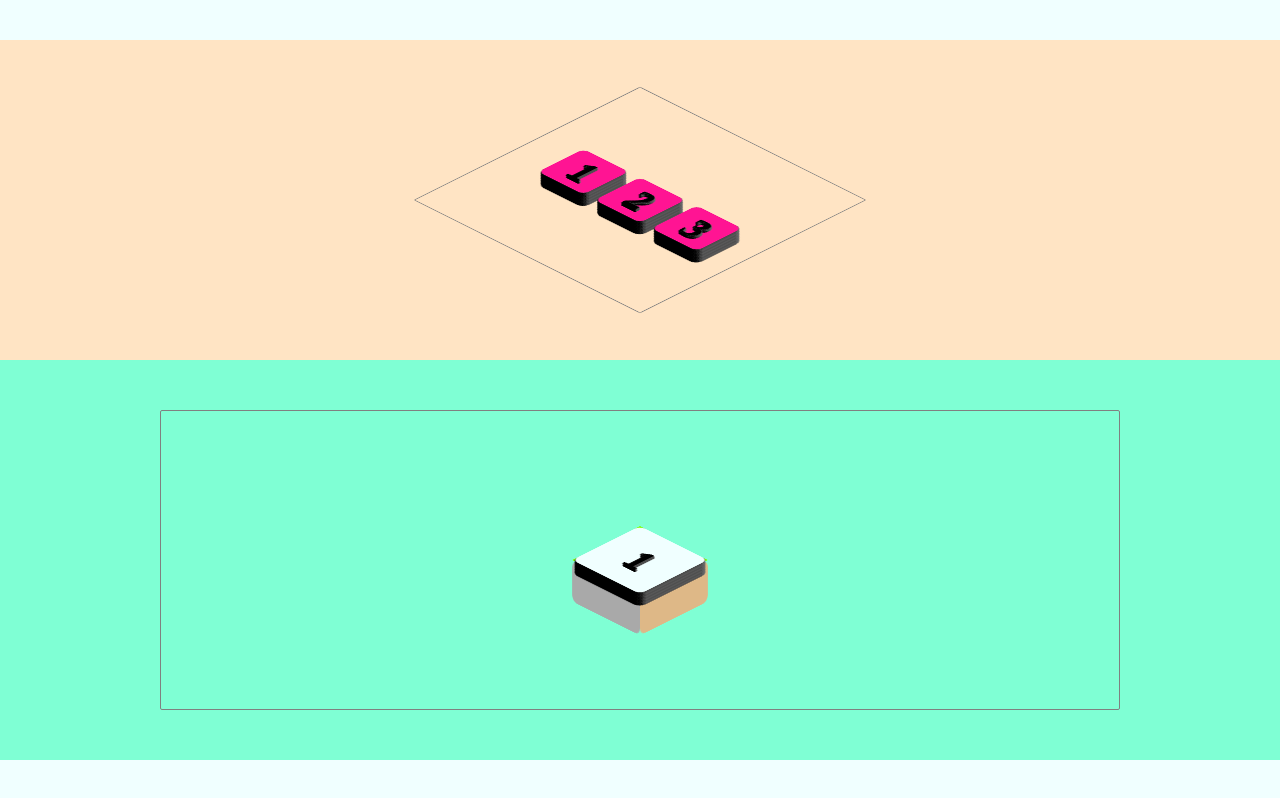
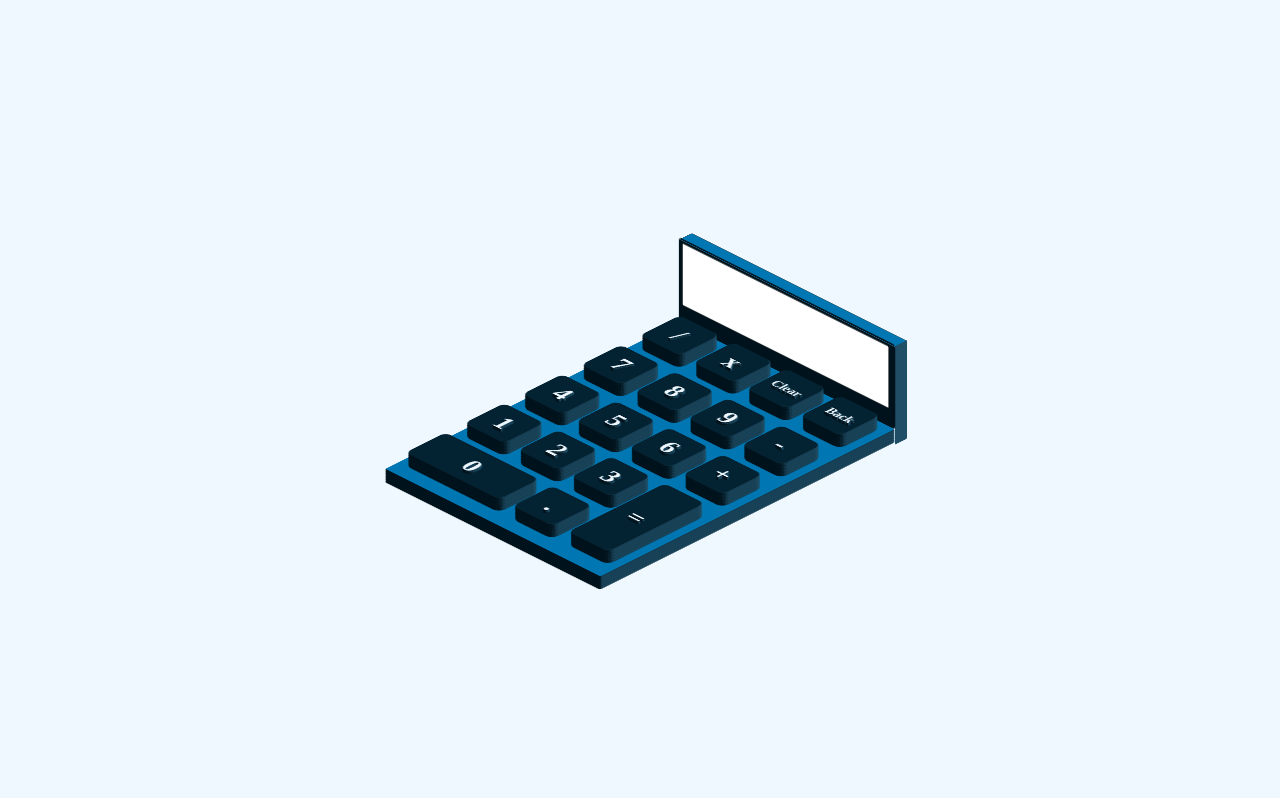
Before and after one commit to CannyRo/BIT-Calculadora, a plain HTML site: page index.html in a window 1280 px wide. Drawn offline with Linux system fonts and the light colour scheme.

Commit message:
delete of cube approach and development of the complete calculator design in html and css

```diff
--- a/index.css
+++ b/index.css
@@ -1,18 +1,24 @@
+@font-face {
+    font-family: "Digi";
+    src: url("./DS-DIGII.TTF");
+}
 *{
     box-sizing: border-box;
 }
 body{
-    background-color: azure;
     display: flex;
     justify-content: center;
     align-items: center;
     width: 100%;
     min-height: 100vh;
+    font-size: 1rem;
     perspective: 300rem;
+    background-color: aliceblue;
+    color: aliceblue;
+    overflow: hidden;
 
 }
 main{
-    background-color: bisque;
     width: 100%;
     height: 100%;
     display: flex;
@@ -20,272 +26,268 @@ main{
     justify-content: center;
     align-items: center;
 }
-
-.container{
-    width: 20rem;
-    height: 20rem;
+.screenbox{
+    box-sizing: content-box;
+    position: relative;
+    width: 19rem;
+    height: 6rem;
+    background-color: #00131c;
+    border: 0.0125rem solid #00131c;
+    border-radius: 0.25rem;
+    transform:
+        rotateX(60deg)
+        rotateZ(45deg)
+        rotateX(-90deg)
+        translateX(19rem)
+        translateZ(6rem);
+    transform-style: preserve-3d;
+}
+.screenbox input{
+    margin-top: 0.25rem;
+    margin-right: 0.25rem;
+    margin-left: 0.25rem;
+    width:18.25rem;
+    height: 4.5rem;
+    font-family: "Digi", Arial, Helvetica, sans-serif;
+    font-size: 3rem;
+    font-weight: bold;
+    text-align: end;
+}
+#screenbox_side{
+    box-sizing: content-box;
+    position: absolute;
+    top: 0;
+    left: 0;
+    width: 1rem;
+    height: 7rem;
+    background-color:#1F4E66;
+    transform:
+        translateX(18.5rem)
+        rotateY(90deg)
+        translateX(0.5rem);
+    border: 0.0125rem solid #1F4E66;
+    border-radius: 0.125rem;
+}
+#screenbox_roof{
+    box-sizing: content-box;
+    position: absolute;
+    top: 0;
+    left: 0;
+    width: 19rem;
+    height: 1rem;
+    background-color: #0077B3;
+    transform:
+        translateY(-0.5rem)
+        rotateX(90deg)
+        translateY(-0.5rem);
+    border-radius: 0.125rem;
+    border: 0.0125rem solid #1F4E66;
+}
+.keyboard{
+    width: 19rem;
+    height: 26rem;
+    display: grid;
+    grid-template-columns: 1fr 1fr 1fr 1fr;
+    grid-template-rows: 1fr 1fr 1fr 1fr 1fr ;
+    grid-template-areas:
+        "divide multiply clear back"
+        "seven eight nine less"
+        "four five six more"
+        "one two three equal"
+        "zero zero dot equal";
+    border: 0.0125rem solid #0077B3;
+    border-radius: 0.125rem;
+    transform: rotateX(60deg)rotateZ(45deg);
+    transform-style: preserve-3d;
+    background-color: #0077B3;
+    box-shadow:
+        0.025rem 0rem 0.025rem #1F4E66,
+        0.025rem 0.05rem 0.025rem #00131c,
+        0.05rem 0.025rem 0.025rem #1F4E66,
+        0.05rem 0.1rem 0.025rem #00131c,
+        0.1rem 0.05rem 0.025rem #1F4E66,
+        0.1rem 0.15rem 0.025rem #00131c,
+        0.15rem 0.1rem 0.025rem #1F4E66,
+        0.15rem 0.2rem 0.025rem #00131c,
+        0.2rem 0.15rem 0.025rem #1F4E66,
+        0.2rem 0.25rem 0.025rem #00131c,
+        0.25rem 0.2rem 0.025rem #1F4E66,
+        0.25rem 0.3rem 0.025rem #00131c,
+        0.3rem 0.25rem 0.025rem #1F4E66,
+        0.3rem 0.35rem 0.025rem #00131c,
+        0.35rem 0.3rem 0.025rem #1F4E66,
+        0.35rem 0.4rem 0.025rem #00131c,
+        0.4rem 0.35rem 0.025rem #1F4E66,
+        0.4rem 0.45rem 0.025rem #00131c,
+        0.45rem 0.4rem 0.025rem #1F4E66,
+        0.45rem 0.5rem 0.025rem #00131c,
+        0.5rem 0.45rem 0.025rem #1F4E66,
+        0.5rem 0.55rem 0.025rem #00131c,
+        0.55rem 0.5rem 0.025rem #1F4E66,
+        0.55rem 0.6rem 0.025rem #00131c,
+        0.6rem 0.55rem 0.025rem #1F4E66,
+        0.6rem 0.65rem 0.025rem #00131c,
+        0.65rem 0.6rem 0.025rem #1F4E66,
+        0.65rem 0.7rem 0.025rem #00131c,
+        0.7rem 0.65rem 0.025rem #1F4E66,
+        0.7rem 0.75rem 0.025rem #00131c,
+        0.75rem 0.7rem 0.025rem #1F4E66,
+        0.75rem 0.8rem 0.025rem #00131c,
+        0.8rem 0.75rem 0.025rem #1F4E66,
+        0.8rem 0.85rem 0.025rem #00131c,
+        0.85rem 0.8rem 0.025rem #1F4E66,
+        0.85rem 0.9rem 0.025rem #00131c,
+        0.9rem 0.85rem 0.025rem #1F4E66,
+        0.9rem 0.95rem 0.025rem #00131c,
+        0.95rem 0.9rem 0.025rem #1F4E66,
+        0.95rem 1rem 0.025rem #00131c,
+        1rem 0.95rem 0.025rem #1F4E66,
+        1rem 1.05rem 0.025rem #00131c,
+        1.05rem 1rem 0.025rem #1F4E66,
+        1.05rem 1.1rem 0.025rem #00131c,
+        1.1rem 1.05rem 0.025rem #1F4E66,
+        1.1rem 1.15rem 0.025rem #00131c,
+        1.15rem 1.1rem 0.025rem #1F4E66,
+        1.15rem 1.2rem 0.025rem #00131c;
+}
+.calculator_key{
+    z-index: 1;
+    width: 3.5rem;
+    height: 3.5rem;
     display: flex;
     justify-content: center;
     align-items: center;
-    border: 0.0125rem solid gray;
-    border-radius: 0.125rem;
-    transform: rotateX(60deg)rotateZ(45deg);
-    transform-style: preserve-3d;
-}
-.calculator_key{
-    margin: 0.5rem;
-    font-size: 1.5rem;
-    width: 4rem;
-    height: 4rem;
-    display: flex;
-    justify-content: center;
-    align-items: center;
-    background-color: deeppink;
+    background-color: #032333;
+
     border-radius: 0.5rem;
-    /*transform: rotateX(60deg)rotateZ(45deg);*/
+    transform: translateZ(0.5rem);
     transform-style: preserve-3d;
     perspective: 300rem;
-    /*
     text-shadow:
-        0.025rem 0rem 0 dimgrey,
-        0.025rem 0.05rem 0 black,
-        0.05rem 0.025rem 0 dimgrey,
-        0.05rem 0.1rem 0 black,
-        0.1rem 0.05rem 0 dimgrey,
-        0.1rem 0.15rem 0 black,
-        0.15rem 0.1rem 0 dimgrey,
-        0.15rem 0.2rem 0 black,
-        0.2rem 0.15rem 0 dimgrey,
-        0.2rem 0.25rem 0 black,
-        0.25rem 0.2rem 0 dimgrey,
-        0.25rem 0.3rem 0 black,
-        0.3rem 0.25rem 0 dimgrey,
-        0.3rem 0.35rem 0 black,
-        0.35rem 0.3rem 0 dimgrey,
-        0.35rem 0.4rem 0 black,
-        0.4rem 0.35rem 0 dimgrey,
-        0.4rem 0.45rem 0 black,
-        0.45rem 0.4rem 0 dimgrey,
-        0.45rem 0.5rem 0 black,
-        0.5rem 0.45rem 0 dimgrey,
-        0.5rem 0.55rem 0 black,
-        0.55rem 0.5rem 0 dimgrey,
-        0.55rem 0.6rem 0 black;
-        */
-    text-shadow:
-        0.025rem 0rem 0.025rem dimgrey,
-        0.025rem 0.05rem 0.025rem black,
-        0.05rem 0.025rem 0.025rem dimgrey,
-        0.05rem 0.1rem 0.025rem black,
-        0.1rem 0.05rem 0.025rem dimgrey,
-        0.1rem 0.15rem 0.025rem black,
-        0.15rem 0.1rem 0.025rem dimgrey,
-        0.15rem 0.2rem 0.025rem black,
-        0.2rem 0.15rem 0.025rem dimgrey,
-        0.2rem 0.25rem 0.025rem black,
-        0.25rem 0.2rem 0.025rem dimgrey,
-        0.25rem 0.3rem 0.025rem black;
+        0.025rem 0rem 0.025rem #1F4E66,
+        0.025rem 0.05rem 0.025rem #00131c,
+        0.05rem 0.025rem 0.025rem #1F4E66,
+        0.05rem 0.1rem 0.025rem #00131c,
+        0.1rem 0.05rem 0.025rem #1F4E66,
+        0.1rem 0.15rem 0.025rem #00131c,
+        0.15rem 0.1rem 0.025rem #1F4E66,
+        0.15rem 0.2rem 0.025rem #00131c,
+        0.2rem 0.15rem 0.025rem #1F4E66,
+        0.2rem 0.25rem 0.025rem #00131c,
+        0.25rem 0.2rem 0.025rem #1F4E66,
+        0.25rem 0.3rem 0.025rem #00131c;
     box-shadow:
-    0.025rem 0rem 0.025rem dimgrey,
-    0.025rem 0.05rem 0.025rem black,
-    0.05rem 0.025rem 0.025rem dimgrey,
-    0.05rem 0.1rem 0.025rem black,
-    0.1rem 0.05rem 0.025rem dimgrey,
-    0.1rem 0.15rem 0.025rem black,
-    0.15rem 0.1rem 0.025rem dimgrey,
-    0.15rem 0.2rem 0.025rem black,
-    0.2rem 0.15rem 0.025rem dimgrey,
-    0.2rem 0.25rem 0.025rem black,
-    0.25rem 0.2rem 0.025rem dimgrey,
-    0.25rem 0.3rem 0.025rem black,
-    0.3rem 0.25rem 0.025rem dimgrey,
-    0.3rem 0.35rem 0.025rem black,
-    0.35rem 0.3rem 0.025rem dimgrey,
-    0.35rem 0.4rem 0.025rem black,
-    0.4rem 0.35rem 0.025rem dimgrey,
-    0.4rem 0.45rem 0.025rem black,
-    0.45rem 0.4rem 0.025rem dimgrey,
-    0.45rem 0.5rem 0.025rem black,
-    0.5rem 0.45rem 0.025rem dimgrey,
-    0.5rem 0.55rem 0.025rem black,
-    0.55rem 0.5rem 0.025rem dimgrey,
-    0.55rem 0.6rem 0.025rem black,
-    0.6rem 0.55rem 0.025rem dimgrey,
-    0.6rem 0.65rem 0.025rem black,
-    0.65rem 0.6rem 0.025rem dimgrey,
-    0.65rem 0.7rem 0.025rem black,
-    0.7rem 0.65rem 0.025rem dimgrey,
-    0.7rem 0.75rem 0.025rem black,
-    0.75rem 0.7rem 0.025rem dimgrey,
-    0.75rem 0.8rem 0.025rem black,
-    0.8rem 0.75rem 0.025rem dimgrey,
-    0.8rem 0.85rem 0.025rem black,
-    0.85rem 0.8rem 0.025rem dimgrey,
-    0.85rem 0.9rem 0.025rem black,
-    0.9rem 0.85rem 0.025rem dimgrey,
-    0.9rem 0.95rem 0.025rem black,
-    0.95rem 0.9rem 0.025rem dimgrey,
-    0.95rem 1rem 0.025rem black,
-    1rem 0.95rem 0.025rem dimgrey,
-    1rem 1.05rem 0.025rem black,
-    1.05rem 1rem 0.025rem dimgrey,
-    1.05rem 1.1rem 0.025rem black,
-    1.1rem 1.05rem 0.025rem dimgrey,
-    1.1rem 1.15rem 0.025rem black,
-    1.15rem 1.1rem 0.025rem dimgrey,
-    1.15rem 1.2rem 0.025rem black;
+    0.025rem 0rem 0.025rem #1F4E66,
+    0.025rem 0.05rem 0.025rem #00131c,
+    0.05rem 0.025rem 0.025rem #1F4E66,
+    0.05rem 0.1rem 0.025rem #00131c,
+    0.1rem 0.05rem 0.025rem #1F4E66,
+    0.1rem 0.15rem 0.025rem #00131c,
+    0.15rem 0.1rem 0.025rem #1F4E66,
+    0.15rem 0.2rem 0.025rem #00131c,
+    0.2rem 0.15rem 0.025rem #1F4E66,
+    0.2rem 0.25rem 0.025rem #00131c,
+    0.25rem 0.2rem 0.025rem #1F4E66,
+    0.25rem 0.3rem 0.025rem #00131c,
+    0.3rem 0.25rem 0.025rem #1F4E66,
+    0.3rem 0.35rem 0.025rem #00131c,
+    0.35rem 0.3rem 0.025rem #1F4E66,
+    0.35rem 0.4rem 0.025rem #00131c,
+    0.4rem 0.35rem 0.025rem #1F4E66,
+    0.4rem 0.45rem 0.025rem #00131c,
+    0.45rem 0.4rem 0.025rem #1F4E66,
+    0.45rem 0.5rem 0.025rem #00131c,
+    0.5rem 0.45rem 0.025rem #1F4E66,
+    0.5rem 0.55rem 0.025rem #00131c,
+    0.55rem 0.5rem 0.025rem #1F4E66,
+    0.55rem 0.6rem 0.025rem #00131c,
+    0.6rem 0.55rem 0.025rem #1F4E66,
+    0.6rem 0.65rem 0.025rem #00131c,
+    0.65rem 0.6rem 0.025rem #1F4E66,
+    0.65rem 0.7rem 0.025rem #00131c,
+    0.7rem 0.65rem 0.025rem #1F4E66,
+    0.7rem 0.75rem 0.025rem #00131c,
+    0.75rem 0.7rem 0.025rem #1F4E66,
+    0.75rem 0.8rem 0.025rem #00131c,
+    0.8rem 0.75rem 0.025rem #1F4E66,
+    0.8rem 0.85rem 0.025rem #00131c,
+    0.85rem 0.8rem 0.025rem #1F4E66,
+    0.85rem 0.9rem 0.025rem #00131c,
+    0.9rem 0.85rem 0.025rem #1F4E66,
+    0.9rem 0.95rem 0.025rem #00131c,
+    0.95rem 0.9rem 0.025rem #1F4E66,
+    0.95rem 1rem 0.025rem #00131c,
+    1rem 0.95rem 0.025rem #1F4E66,
+    1rem 1.05rem 0.025rem #00131c,
+    1.05rem 1rem 0.025rem #1F4E66,
+    1.05rem 1.1rem 0.025rem #00131c,
+    1.1rem 1.05rem 0.025rem #1F4E66,
+    1.1rem 1.15rem 0.025rem #00131c,
+    1.15rem 1.1rem 0.025rem #1F4E66,
+    1.15rem 1.2rem 0.025rem #00131c;
     /*transition: 0.5 ease-in-out;*/
 }
 
+#zero{
+    grid-area: zero;
+    width: 8.25rem;
+}
+#one{
+    grid-area: one;
+}
+#two{
+    grid-area: two;
+}
+#three{
+    grid-area: three;
+}
+#four{
+    grid-area: four;
+}
+#five{
+    grid-area: five;
+}
+#six{
+    grid-area: six;
+}
+#seven{
+    grid-area: seven;
+}
+#eight{
+    grid-area: eight;
+}
+#nine{
+    grid-area: nine;
+}
+#dot{
+    grid-area: dot;
+}
+#more{
+    grid-area: more;
+}
+#less{
+    grid-area: less;
+}
+#multiply{
+    grid-area: multiply;
+}
+#divide{
+    grid-area: divide;
+}
+#equal{
+    grid-area: equal;
+    height: 8.5rem;
+}
+#back{
+    grid-area: back;
+    font-size: 0.5rem;
+}
+#clear{
+    grid-area: clear;
+    font-size: 0.5rem;
+}
+
 main .calculator_key:hover{
-    /*transform: rotateX(60deg)rotateZ(45deg)translateZ(-0.25rem);*/
-    transform: translateZ(-0.25rem);
+    transform: translateZ(0.1rem);
     transform-style: preserve-3d;
 }
-
-.other_container{
-    background-color: aquamarine;
-    width: 100%;
-    height: 25rem;
-    display: flex;
-    justify-content: center;
-    align-items: center;
-}
-.box{
-    width: 75%;
-    height: 75%;
-    border: 0.0125rem solid gray;
-    border-radius: 0.125rem;
-    display: flex;
-    justify-content: center;
-    align-items: center;
-    transform-style: preserve-3d;
-}
-
-.cube_touch_zone{
-    /*background-color: blue;*/
-    transform-style: preserve-3d;
-    transform: rotateX(60deg)rotateZ(45deg)
-}
-.cube{
-    width: 6rem;
-    height: 6rem;
-    position: relative;
-    background-color: chartreuse;
-    transform-style: preserve-3d;
-    /*transform: rotateX(60deg)rotateZ(45deg)*/
-}
-
-.side{
-    width: 100%;
-    height: 100%;
-    border-radius: 0.5rem;
-    transform-style: preserve-3d;
-    transition: 0.2s ease-in-out;
-
-}
-
-.top{
-    background-color: azure;
-    transform-style: preserve-3d;
-    /*TEST*/
-    font-size: 1.5rem;
-    display: flex;
-    justify-content: center;
-    align-items: center;
-    transform-style: preserve-3d;
-    perspective: 300rem;
-    text-shadow:
-        0.025rem 0rem 0.025rem dimgrey,
-        0.025rem 0.05rem 0.025rem black,
-        0.05rem 0.025rem 0.025rem dimgrey,
-        0.05rem 0.1rem 0.025rem black,
-        0.1rem 0.05rem 0.025rem dimgrey,
-        0.1rem 0.15rem 0.025rem black,
-        0.15rem 0.1rem 0.025rem dimgrey,
-        0.15rem 0.2rem 0.025rem black,
-        0.2rem 0.15rem 0.025rem dimgrey,
-        0.2rem 0.25rem 0.025rem black,
-        0.25rem 0.2rem 0.025rem dimgrey,
-        0.25rem 0.3rem 0.025rem black;
-    /*FIN TEST*/
-    box-shadow:
-    0.025rem 0rem 0.025rem dimgrey,
-    0.025rem 0.05rem 0.025rem black,
-    0.05rem 0.025rem 0.025rem dimgrey,
-    0.05rem 0.1rem 0.025rem black,
-    0.1rem 0.05rem 0.025rem dimgrey,
-    0.1rem 0.15rem 0.025rem black,
-    0.15rem 0.1rem 0.025rem dimgrey,
-    0.15rem 0.2rem 0.025rem black,
-    0.2rem 0.15rem 0.025rem dimgrey,
-    0.2rem 0.25rem 0.025rem black,
-    0.25rem 0.2rem 0.025rem dimgrey,
-    0.25rem 0.3rem 0.025rem black,
-    0.3rem 0.25rem 0.025rem dimgrey,
-    0.3rem 0.35rem 0.025rem black,
-    0.35rem 0.3rem 0.025rem dimgrey,
-    0.35rem 0.4rem 0.025rem black,
-    0.4rem 0.35rem 0.025rem dimgrey,
-    0.4rem 0.45rem 0.025rem black,
-    0.45rem 0.4rem 0.025rem dimgrey,
-    0.45rem 0.5rem 0.025rem black,
-    0.5rem 0.45rem 0.025rem dimgrey,
-    0.5rem 0.55rem 0.025rem black,
-    0.55rem 0.5rem 0.025rem dimgrey,
-    0.55rem 0.6rem 0.025rem black,
-    0.6rem 0.55rem 0.025rem dimgrey,
-    0.6rem 0.65rem 0.025rem black,
-    0.65rem 0.6rem 0.025rem dimgrey,
-    0.65rem 0.7rem 0.025rem black,
-    0.7rem 0.65rem 0.025rem dimgrey,
-    0.7rem 0.75rem 0.025rem black,
-    0.75rem 0.7rem 0.025rem dimgrey,
-    0.75rem 0.8rem 0.025rem black,
-    0.8rem 0.75rem 0.025rem dimgrey,
-    0.8rem 0.85rem 0.025rem black,
-    0.85rem 0.8rem 0.025rem dimgrey,
-    0.85rem 0.9rem 0.025rem black,
-    0.9rem 0.85rem 0.025rem dimgrey,
-    0.9rem 0.95rem 0.025rem black,
-    0.95rem 0.9rem 0.025rem dimgrey,
-    0.95rem 1rem 0.025rem black,
-    1rem 0.95rem 0.025rem dimgrey,
-    1rem 1.05rem 0.025rem black,
-    1.05rem 1rem 0.025rem dimgrey,
-    1.05rem 1.1rem 0.025rem black,
-    1.1rem 1.05rem 0.025rem dimgrey,
-    1.1rem 1.15rem 0.025rem black,
-    1.15rem 1.1rem 0.025rem dimgrey,
-    1.15rem 1.2rem 0.025rem black;
-}
-
-.right{
-    background-color:burlywood;
-    width: 50%;
-    transform:
-        translateY(-6rem)
-        translateX(4.5rem)
-        rotateY(90deg)
-        translateX(1.5rem);
-}
-
-.front{
-    background-color: darkgray;
-    height: 50%;
-    transform:
-        translateY(-7.5rem)
-        rotateX(90deg)
-        translateY(-1.5rem);
-    /*
-    transform:
-        translateY(-6rem)
-        rotateX(90deg)
-        translateZ(3rem)
-        translateY(-3rem);
-        */
-}
-
-.cube_touch_zone:hover > .cube{
-    transform: translateZ(-1rem);
-}
--- a/index.html
+++ b/index.html
@@ -11,28 +11,66 @@
 </head>
 <body>
     <main>
-        <div class="container">
-            <div class="calculator_key">
+        <div class="screenbox">
+            <input type="text" name="" id="">
+            <div id="screenbox_side"></div>
+            <div id="screenbox_roof"></div>
+        </div>
+        <div class="keyboard">
+            <div id="zero" class="calculator_key">
+                <h1>0</h1>
+            </div>
+            <div id="one" class="calculator_key">
                 <h1>1</h1>
             </div>
-            <div class="calculator_key">
+            <div id="two" class="calculator_key">
                 <h1>2</h1>
             </div>
-            <div class="calculator_key">
+            <div id="three" class="calculator_key">
                 <h1>3</h1>
             </div>
-        </div>
-        <div class="other_container">
-            <div class="box">
-                <div class="cube_touch_zone">
-                    <div class="cube">
-                        <div class="side top"><h1>1</h1></div>
-                        <div class="side right"></div>
-                        <div class="side front"></div>
-                    </div>
-                </div>
+            <div id="four" class="calculator_key">
+                <h1>4</h1>
             </div>
-
+            <div id="five" class="calculator_key">
+                <h1>5</h1>
+            </div>
+            <div id="six" class="calculator_key">
+                <h1>6</h1>
+            </div>
+            <div id="seven" class="calculator_key">
+                <h1>7</h1>
+            </div>
+            <div id="eight" class="calculator_key">
+                <h1>8</h1>
+            </div>
+            <div id="nine" class="calculator_key">
+                <h1>9</h1>
+            </div>
+            <div id="dot" class="calculator_key">
+                <h1>.</h1>
+            </div>
+            <div id="more" class="calculator_key">
+                <h1>+</h1>
+            </div>
+            <div id="less" class="calculator_key">
+                <h1>-</h1>
+            </div>
+            <div id="multiply" class="calculator_key">
+                <h1>x</h1>
+            </div>
+            <div id="divide" class="calculator_key">
+                <h1>/</h1>
+            </div>
+            <div id="equal" class="calculator_key">
+                <h1>=</h1>
+            </div>
+            <div id="back" class="calculator_key">
+                <h1>Back</h1>
+            </div>
+            <div id="clear" class="calculator_key">
+                <h1>Clear</h1>
+            </div>
         </div>
     </main>
 </body>
```
Also changed, not shown: DS-DIGII.TTF (added).
